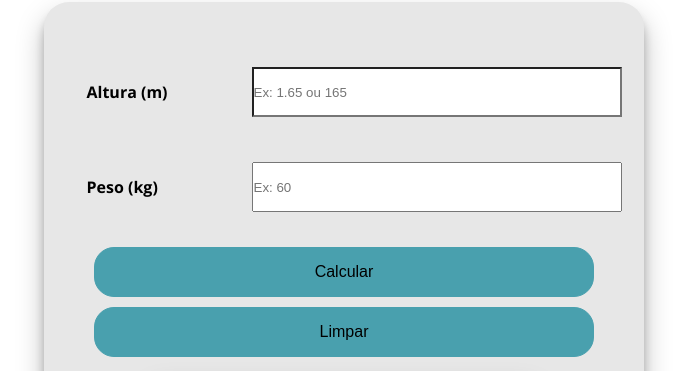
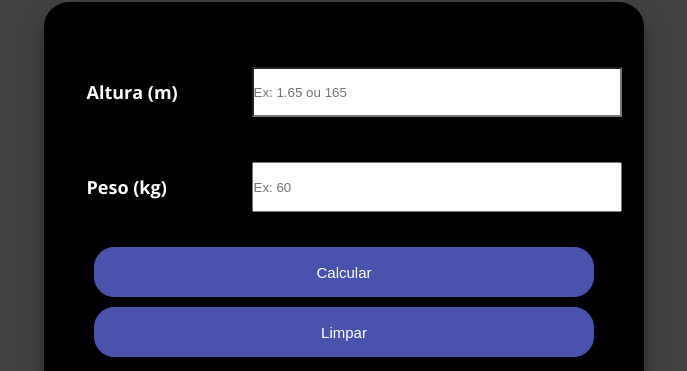
Before and after one commit to isabellyfranklin/calculadora-imc, a plain HTML site: page index.html in a window 1280 px wide. Shown: the part 109-480 px from the top of the page, without its empty margins (296-983 px from the left). Drawn offline with nearby package versions, Linux system fonts and the light colour scheme.

Commit message:
atualizaçoes
botoes da calculadora foram mudados de cor, tamanho , fundo da calculadora tbm entre outras coisas.

```diff
--- a/esilos/style.css
+++ b/esilos/style.css
@@ -9,7 +9,7 @@
 }
 
 body{
-    background-color:rgb(255, 255, 255);
+    background-color:rgb(68, 65, 65);
     font-family:"Open Sans", sans-serif;
     margin: 40px;
 
@@ -28,7 +28,7 @@ h1{
 }
 
 main{
-    background-color: rgb(231, 231, 231);
+    background-color: black;
     width: 600px;
     height: 550px;
     border-radius: 25px 25px 25px;
@@ -85,9 +85,9 @@ button{
     width: 500px;
     height: 50px;
     margin: 5px;
-    border: 1px solid #49a0ae;
+    border: 1px solid #4953ae;
     border-radius: 20px ;
-    background-color: #49a0ae;
+    background-color: #4953ae;
 
     font-weight: lighter;
     font-size: 16px;
@@ -95,8 +95,8 @@ button{
 
 
 button:hover{
-    background-color:  #43828b;
-    border: 1px solid  #43828b;
+    background-color:   #4b5adf;
+    border: 1px solid   #4b5adf;
     cursor: pointer;
 }
 
@@ -111,3 +111,13 @@ output{
     font-size: 30px;
     box-shadow: rgba(0, 0, 0, 0.25) 0px 14px 28px, rgba(0, 0, 0, 0.22) 0px 10px 10px;
 }
+
+div.letras-botoes{
+    font-size: 15px;
+    color: white;
+}
+
+div.letras-label{
+    font-size: 18px;
+    color: white;
+}
--- a/index.html
+++ b/index.html
@@ -13,23 +13,23 @@
 
         <div class="corpo-calc">
             <div class="campo">
-                <label for="altura">Altura  (m)</label>
+                <label for="altura"><div class="letras-label">Altura  (m)</div></label>
                 <input type="number" id="altura" required placeholder="Ex: 1.65 ou 165" >
             </div>
             <div class="campo">
-                <label for="peso">Peso (kg)</label>
+                <label for="peso"><div class="letras-label">Peso (kg)</div></label>
                 <input type="number" id="peso" required placeholder="Ex: 60" >
             </div>
 
             <div class="botoes">
                 <div class="botao01">
-                    <button id="calculador" onclick="calcular()">Calcular</button>
+                    <button id="calculador" onclick="calcular()"><div class="letras-botoes">Calcular</div></button>
                 </div>
                 <div class="botao02">
-                    <button onclick="limpar()">Limpar</button>
+                    <button onclick="limpar()"><div class="letras-botoes">Limpar</div></button>
                 </div>
             </div>
-             <output id="resultado">Seu IMC é: </output>
+             <output id="resultado"><div class="letra-resultado">Seu IMC é: </div></output>
         </div>
     </main>
 
```
